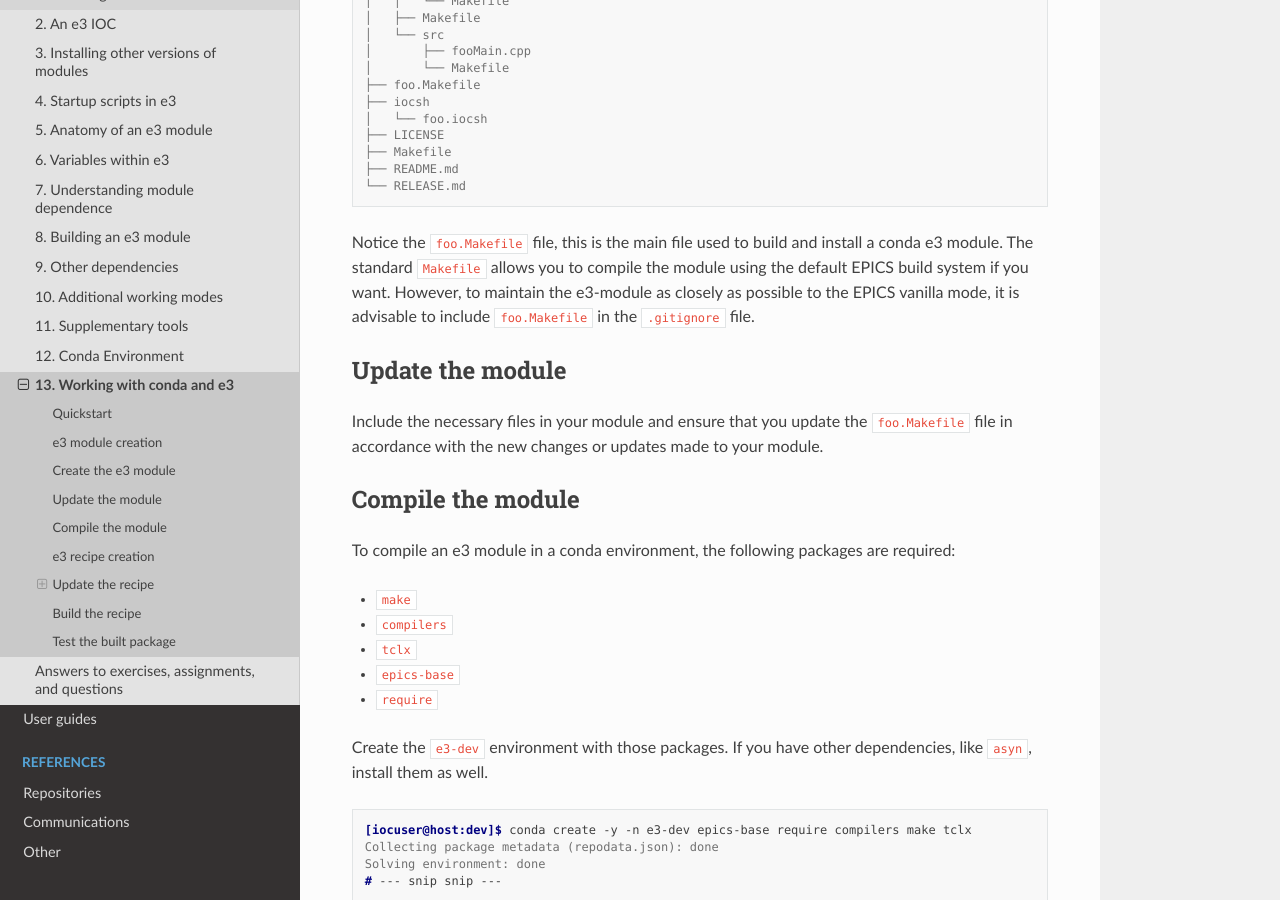
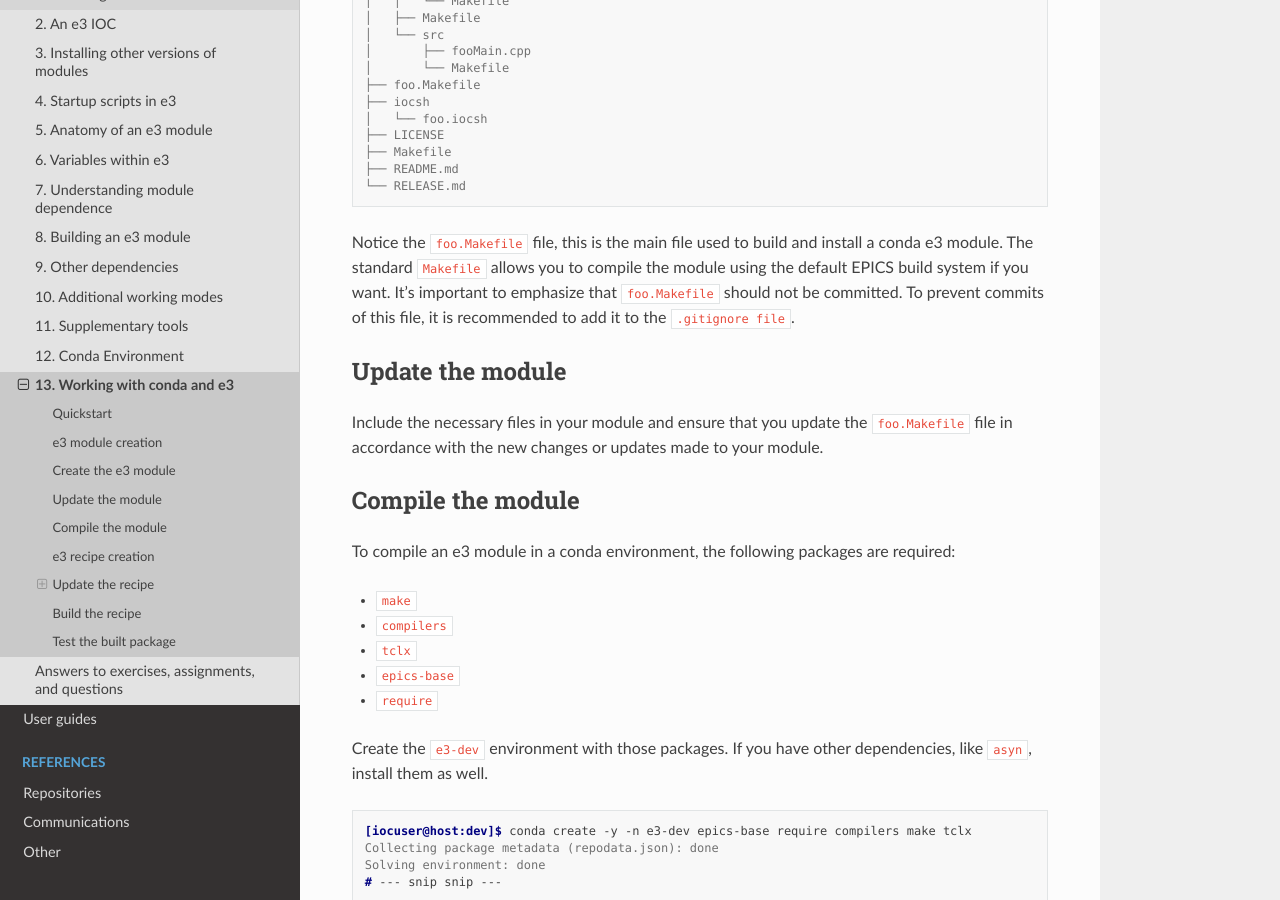
Before and after one commit to ttkorhonen/e3pages, a Sphinx documentation site: the page built from docs/kb/training/workbook/13_working_with_e3_conda.md, in a window 1280 px wide and 900 px high, scrolled down 9017 px. Built offline with Sphinx 7.4.7 and the Read the Docs theme 2.0.0, drawn with Linux system fonts in a browser that asks for light colours.

Commit message:
Clarify that site specify makefile should be not committed

```diff
--- a/docs/kb/training/workbook/13_working_with_e3_conda.md
+++ b/docs/kb/training/workbook/13_working_with_e3_conda.md
@@ -518,9 +518,9 @@ foo/
 Notice the `foo.Makefile` file, this is the main file used to
 build and install a conda e3 module.  The standard `Makefile`
 allows you to compile the module using the default EPICS build
-system if you want. However, to maintain the e3-module as closely
-as possible to the EPICS vanilla mode, it is advisable to include
-`foo.Makefile` in the `.gitignore` file.
+system if you want. It's important to emphasize that `foo.Makefile`
+should not be committed. To prevent commits of this file, it is
+recommended to add it to the `.gitignore file`.
 
 ## Update the module
 
```
